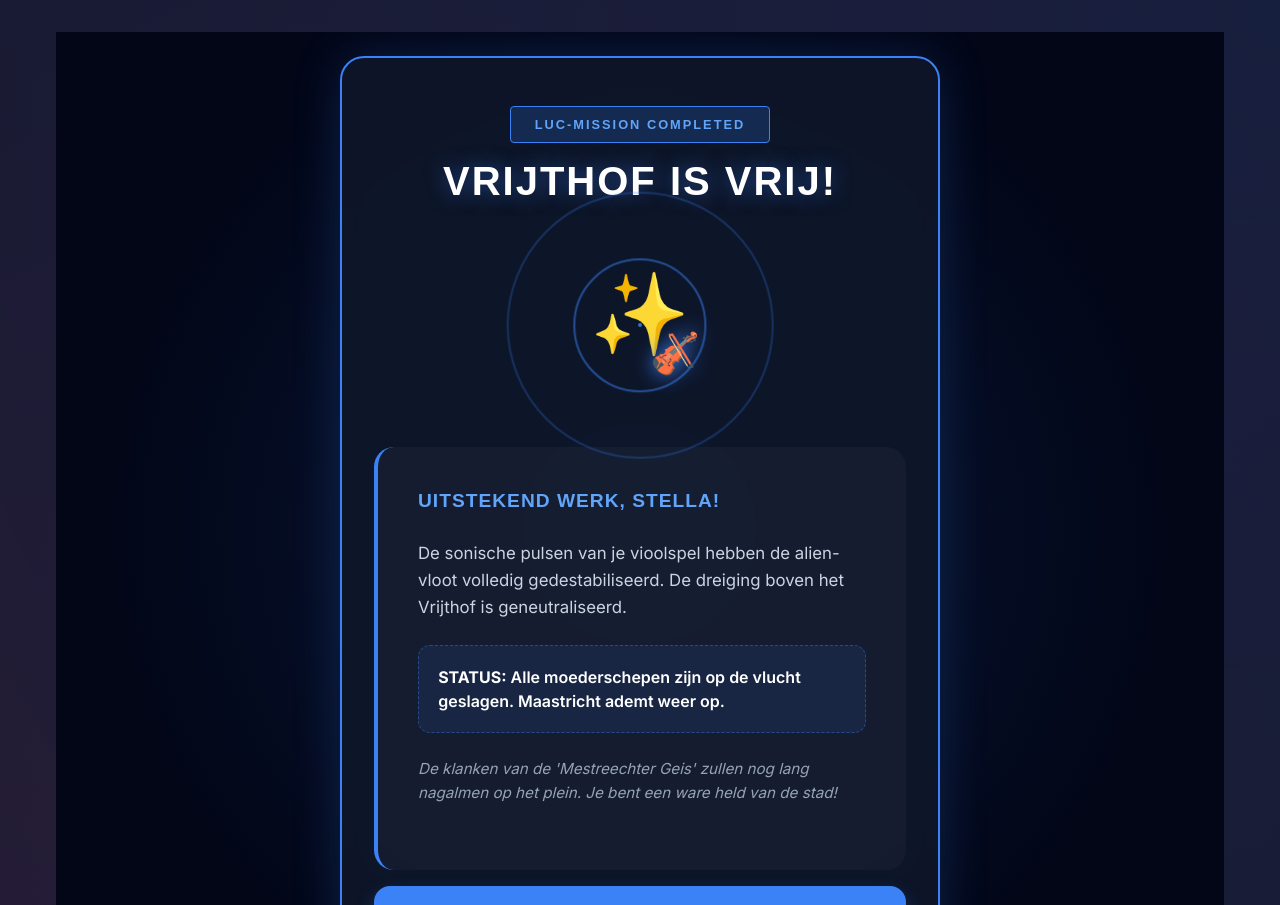
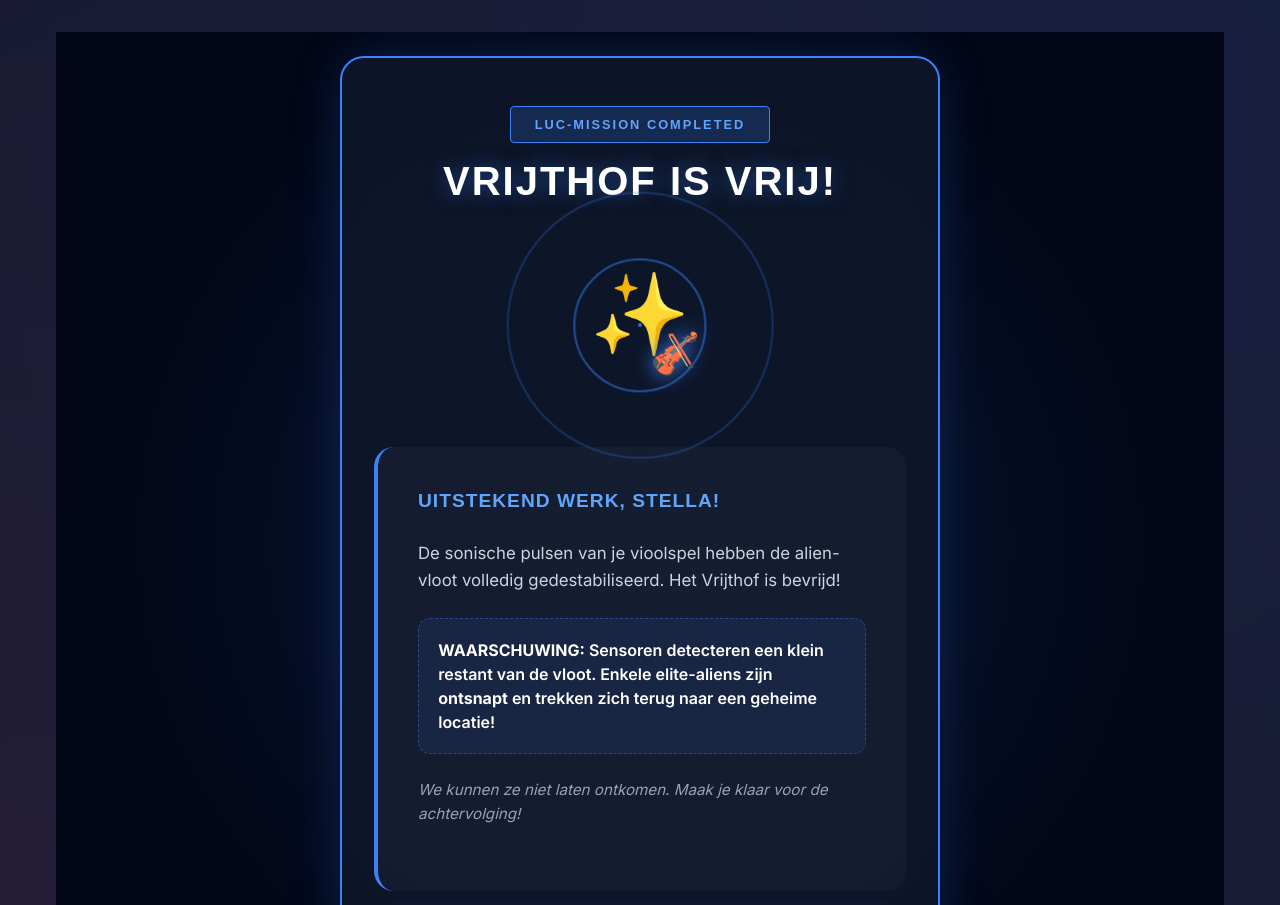
Before and after one commit to x4b5/game2026, a SvelteKit app: page /game/theta-pulse-19/victory in a window 1280 px wide. Shown: the top 905 px of the page. Built offline with nearby package versions, Linux system fonts and the light colour scheme.

Commit message:
feat: add narrative cliffhanger for escaping aliens

```diff
--- a/src/routes/game/theta-pulse-19/victory/+page.svelte
+++ b/src/routes/game/theta-pulse-19/victory/+page.svelte
@@ -48,22 +48,23 @@
                     <h3>UITSTEKEND WERK, STELLA!</h3>
                     <p>
                         De sonische pulsen van je vioolspel hebben de
-                        alien-vloot volledig gedestabiliseerd. De dreiging boven
-                        het Vrijthof is geneutraliseerd.
+                        alien-vloot volledig gedestabiliseerd. Het Vrijthof is
+                        bevrijd!
                     </p>
-                    <div class="objective-box">
-                        <strong>STATUS:</strong> Alle moederschepen zijn op de vlucht
-                        geslagen. Maastricht ademt weer op.
+                    <div class="objective-box warning">
+                        <strong>WAARSCHUWING:</strong> Sensoren detecteren een
+                        klein restant van de vloot. Enkele elite-aliens zijn
+                        <strong>ontsnapt</strong> en trekken zich terug naar een
+                        geheime locatie!
                     </div>
                     <p class="final-words">
-                        De klanken van de 'Mestreechter Geis' zullen nog lang
-                        nagalmen op het plein. Je bent een ware held van de
-                        stad!
+                        We kunnen ze niet laten ontkomen. Maak je klaar voor de
+                        achtervolging!
                     </p>
                 </div>
 
                 <button class="final-btn" onclick={handleContinue}>
-                    MISSIE VOLTOOID 🎖️
+                    ACHTERVOLG DE ALIENS 🛸
                 </button>
             {:else}
                 <div class="decoding-text">SONISCHE ECHO'S ANALYSEREN...</div>
```
